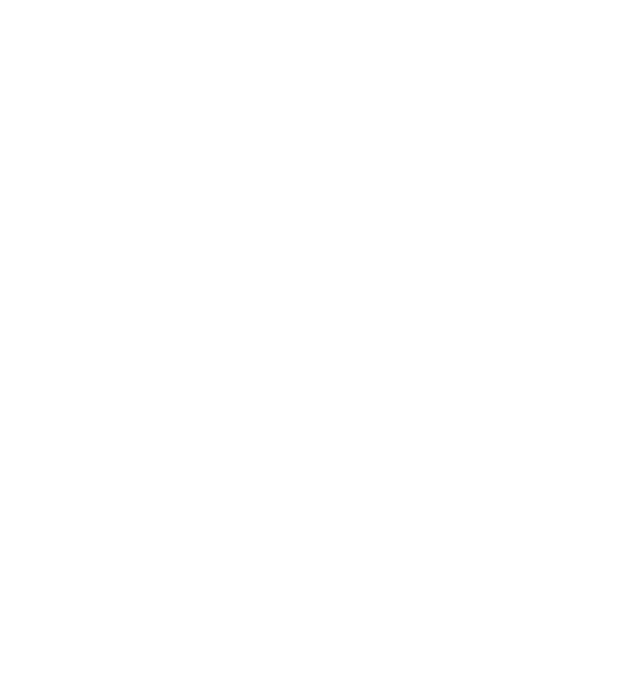
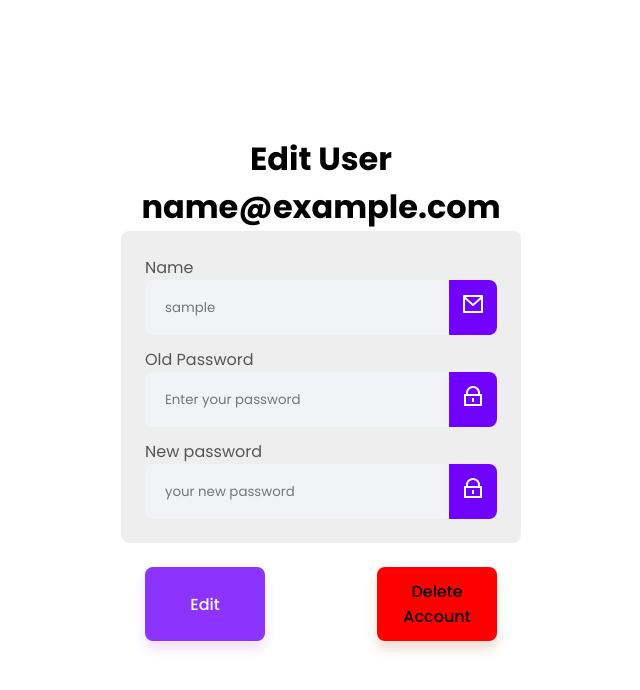
Before and after one commit to JoaoRViana/learningAngular, an Angular app: page /user in a window 1280 px wide. Before the commit this address led to /. Shown: the top 690 px of the page, without its empty margins (319-959 px from the left). Built offline with nearby package versions, Linux system fonts and the light colour scheme; sample sign-in values are in the browser's storage.

Commit message:
criando edição de usuario

```diff
--- a/src/app/app.routes.ts
+++ b/src/app/app.routes.ts
@@ -1,6 +1,8 @@
 import { Routes } from '@angular/router';
 import { LoginComponent } from './pages/login/login.component';
 import { SignupComponent } from './pages/signup/signup.component';
+import { UserComponent } from './pages/user/user.component';
+import { AuthGuard } from './services/auth-guard.service';
 
 export const routes: Routes = [
     {
@@ -9,5 +11,9 @@
     },{
         path:'signup',
         component:SignupComponent
+    },{
+        path:'user',
+        component:UserComponent,
+        canActivate:[AuthGuard  ],
     }
 ];
--- a/src/app/components/default-login-layout/default-login-layout.component.html
+++ b/src/app/components/default-login-layout/default-login-layout.component.html
@@ -3,7 +3,6 @@
         <img src="/assets/svg/logo.svg"/>
         <h2>{{title}}</h2>
         <ng-content>
-
         </ng-content>
         <div class="bttnWrapper">
             <button class="bttnPrimary" (click)="submit()" [disabled]="disablePrimaryBttn">{{primaryBttnText}}</button>
--- a/src/app/pages/login/login.component.ts
+++ b/src/app/pages/login/login.component.ts
@@ -28,7 +28,9 @@
   }
   submit(){
     this.loginService.login(this.loginForm.value.email,this.loginForm.value.password).subscribe({
-      next:()=>this.toastr.success("Login feito com sucesso!"),
+      next:()=>{this.toastr.success("Login feito com sucesso!")
+        this.router.navigate(['/user'])
+      },
       error:()=>this.toastr.error("Woops, something is wrong, try again later!")
     })
   }
--- /dev/null
+++ b/src/app/pages/user/user.component.html
@@ -0,0 +1,43 @@
+<main>
+    <div class="title">
+        <h1>Edit User</h1>
+        <h1>{{userEmail}}</h1>
+    </div>
+    <form [formGroup]="editForm">
+        <app-primary-input
+        formControlName = "name"
+        inputName="name"
+        type="text"
+        label="Name"
+        placeholder={{userName}}
+        >
+        <img src="/assets/svg/iconEmail.svg">
+    </app-primary-input>
+    <app-primary-input
+        formControlName="password"
+        inputName="password"
+        type="password"
+        label="Old Password"
+        placeholder="Enter your password"
+        >
+        <img src="/assets/svg/iconPassword.svg">
+    </app-primary-input>
+    <app-primary-input
+        formControlName="newPassword"
+        inputName="newPassword"
+        label="New password"
+        type="password"
+        placeholder="your new password"
+        >
+        <img src="/assets/svg/iconPassword.svg">
+    </app-primary-input>
+    </form>
+    <div class="buttonContainer">
+        <button [disabled]='!editForm.valid' class="editButton">
+            Edit
+        </button>
+        <button class="deleteButton">
+            Delete Account
+        </button>
+    </div>
+</main>
--- /dev/null
+++ b/src/app/pages/user/user.component.scss
@@ -0,0 +1,55 @@
+@import "../../../styles/variables.scss";
+
+main{
+    height: 100%;
+    display: flex;
+    flex-direction: column;
+    justify-content: center;
+    align-items: center;
+
+    .title{
+        display: flex;
+        align-items: center;
+        justify-content: center;
+        flex-direction: column;
+    }
+    form{
+        width: 400px;
+        display: flex;
+        flex-direction: column;
+        gap: 12px;
+        background-color: $gray-bg;
+        padding: 24px;
+        border-radius: 8px;
+    }
+    .buttonContainer{
+        width: 400px;
+        display: flex;
+        justify-content: space-between;
+        padding: 24px;
+    }
+    button{
+        width: 120px;
+        border-radius: 8px;
+        font-size: 16px;
+        font-weight: 500;
+        border: none;
+        background-color: transparent;
+        padding:12px 24px;
+        cursor: pointer;
+
+    }
+    .editButton{
+        &:disabled{
+            opacity: 0.8;
+            cursor:auto;
+        }
+        background-color: $primary-color;
+        color: white;
+        box-shadow: 0px 8px 12px rgba(148,64,255,0.2);
+    }
+    .deleteButton{
+        background-color: red;
+        box-shadow: 0px 8px 12px rgba(175, 80, 37, 0.2);
+    }
+}
--- /dev/null
+++ b/src/app/pages/user/user.component.ts
@@ -0,0 +1,31 @@
+import { Component, Input } from '@angular/core';
+import { FormControl, FormGroup, ReactiveFormsModule, Validators } from '@angular/forms';
+import { PrimaryInputComponent } from '../../components/primary-input/primary-input.component';
+import { Router } from '@angular/router';
+import { LoginService } from '../../services/login.service';
+import { ToastrService } from 'ngx-toastr';
+
+@Component({
+  selector: 'app-user',
+  standalone: true,
+  imports: [ReactiveFormsModule,PrimaryInputComponent],
+  providers:[LoginService],
+  templateUrl: './user.component.html',
+  styleUrl: './user.component.scss'
+})
+export class UserComponent {
+  editForm!:FormGroup;
+  constructor(
+    private router:Router,
+    private loginService:LoginService,
+    private toastr:ToastrService
+  ){
+    this.editForm = new FormGroup({
+      name:new FormControl('',[Validators.required,Validators.minLength(3)]),
+      password:new FormControl('',[Validators.required,Validators.minLength(6)]),
+      newPassword:new FormControl('',[Validators.required,Validators.minLength(6)])
+    })
+  }
+  @Input()userName:string|null=sessionStorage.getItem('userName')
+  @Input()userEmail:string|null=sessionStorage.getItem('userEmail')
+}
--- /dev/null
+++ b/src/app/services/auth-guard.service.ts
@@ -0,0 +1,24 @@
+import { Injectable } from '@angular/core';
+import { ActivatedRouteSnapshot, CanActivate, Router, RouterStateSnapshot, UrlTree } from '@angular/router';
+import { Observable } from 'rxjs';
+
+@Injectable({
+  providedIn: 'root'
+})
+export class AuthGuard implements CanActivate {
+
+  constructor(private router: Router) {}
+
+  canActivate(
+    next: ActivatedRouteSnapshot,
+    state: RouterStateSnapshot): Observable<boolean | UrlTree> | Promise<boolean | UrlTree> | boolean | UrlTree {
+    const authToken = sessionStorage.getItem('auth-token');
+
+    if (authToken) {
+      return true;
+    } else {
+      this.router.navigate(['/login']);
+      return false;
+    }
+  }
+}
--- a/src/app/services/login.service.ts
+++ b/src/app/services/login.service.ts
@@ -17,8 +17,8 @@
       password
     }).pipe(tap(value=>{
       sessionStorage.setItem("auth-token",value.token)
-      sessionStorage.setItem("username",value.name)
-
+      sessionStorage.setItem("userName",value.name)
+      sessionStorage.setItem("userEmail",email)
     }))
   }
   register(name:string,email:string,password:string){
```
Also changed, not shown: 2 other files (tests, documents, lock files or other folders).
